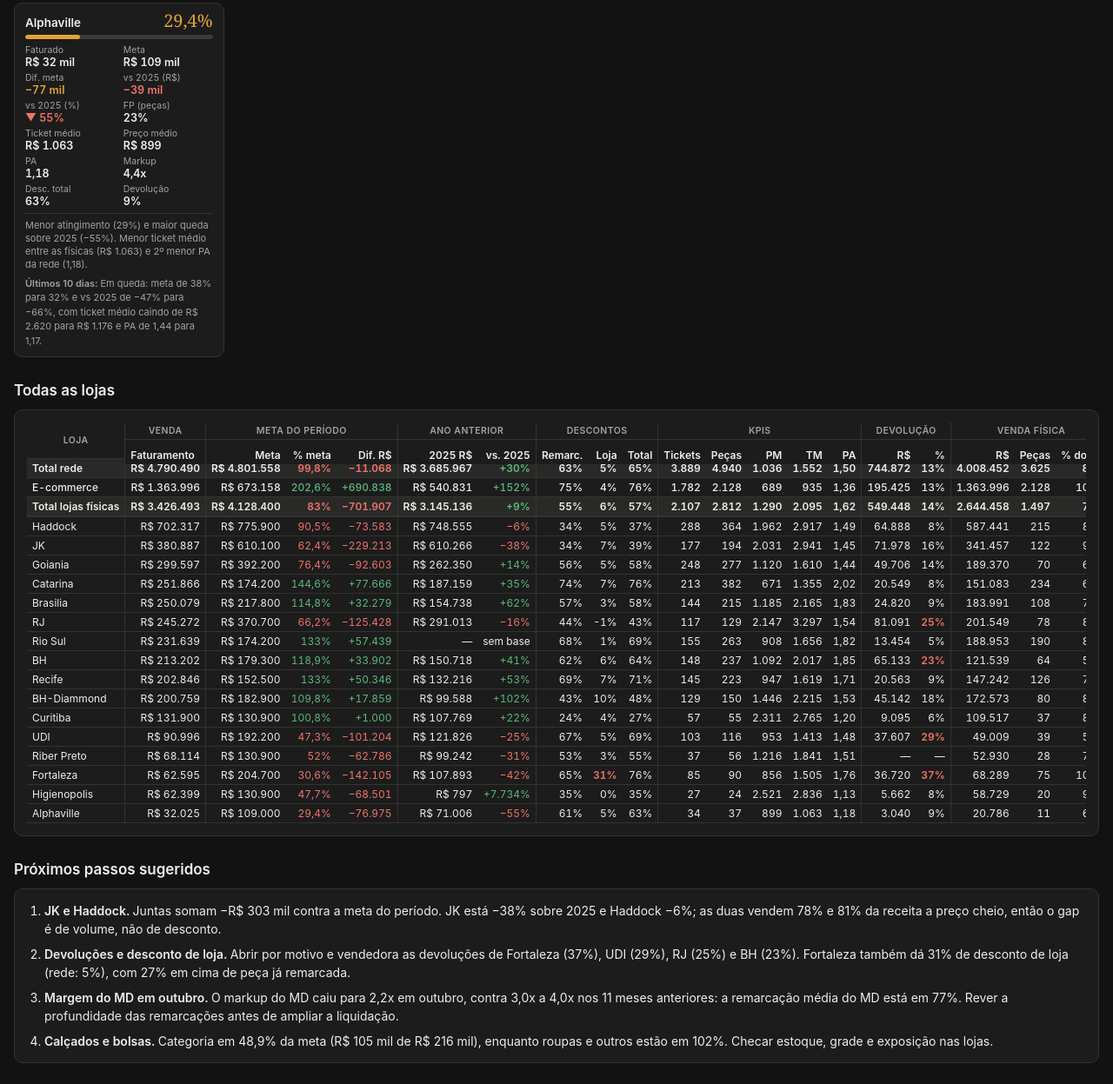
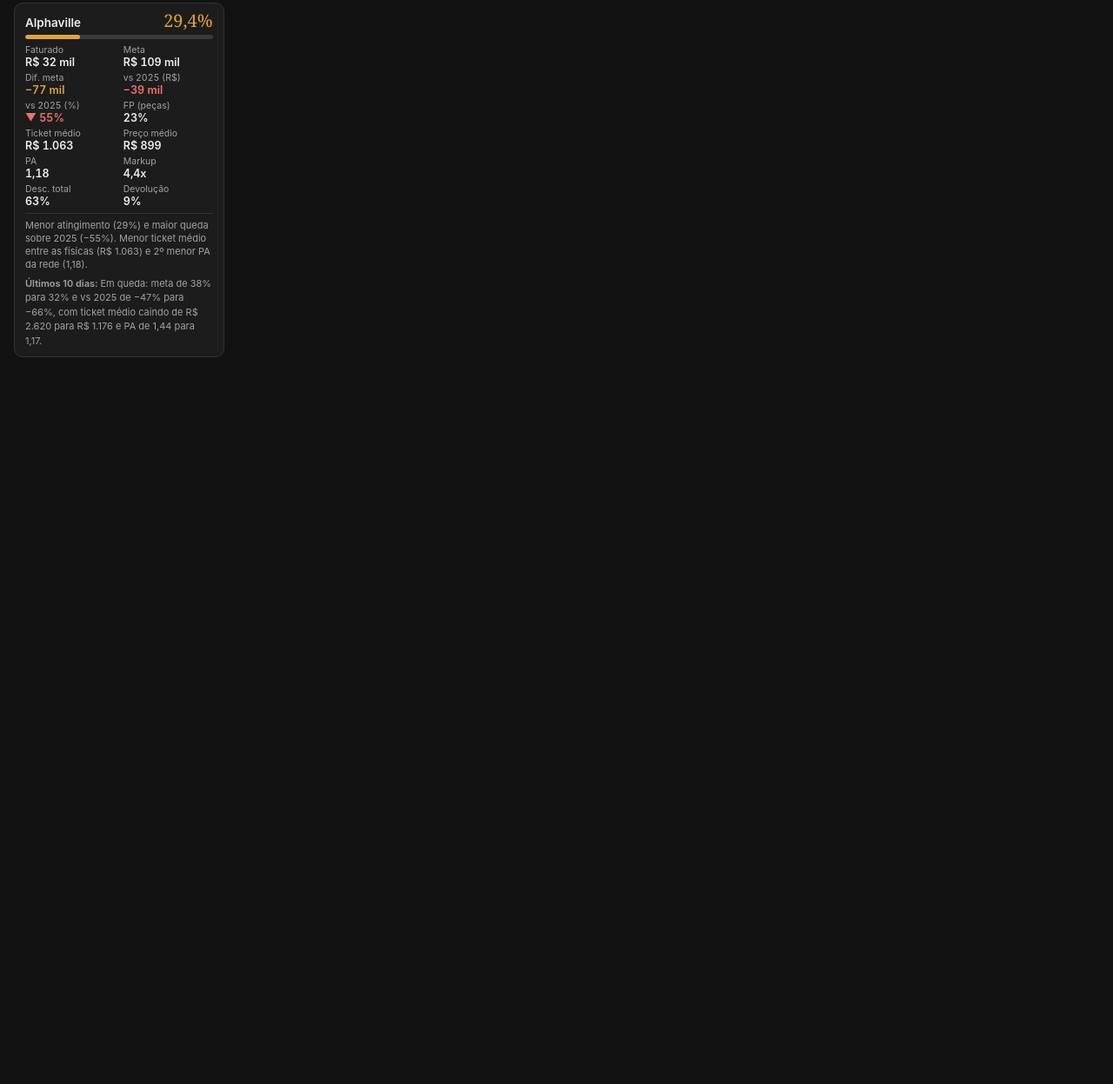
Before and after one commit to vitordomene89-hash/painel-vendas-vv, a plain HTML site: page 2026-10-14-7d906a9d/index.html in a window 1280 px wide. Shown: the part 2227-3474 px from the top of the page at 87% size. After the commit the page ends 2662 px from the top, so only its background shows below. Drawn offline with Linux system fonts and the light colour scheme.

Commit message:
Remove Todas as lojas e Proximos passos

```diff
--- a/2026-10-14-7d906a9d/index.html
+++ b/2026-10-14-7d906a9d/index.html
@@ -281,21 +281,7 @@
   </section>
 
 
-  <section class="vv-sec" id="detalhe">
-    <h2 class="vv-h2">Todas as lojas</h2>
-    <div class="vv-card">
-      <div class="vv-tablewrap" style="max-height:none">
-        <table class="vv-table vv-all" id="tb-lojas" data-source="lojas lojas_calc fpmd_margem canal" data-row-key="loja"><thead></thead><tbody></tbody></table>
-      </div>
-    </div>
-  </section>
 
-  <section class="vv-sec" id="passos">
-    <h2 class="vv-h2">Próximos passos sugeridos</h2>
-    <div class="vv-card">
-      <ol class="vv-steps" id="steps" data-source="analise"></ol>
-    </div>
-  </section>
 </div>
 
 <script>
@@ -673,7 +659,7 @@
   function drawReads() {
     const box = $('#reads'), steps = $('#steps');
     const an = dash.data('analise');
-    if (an.status === 'ok') {
+    if (an.status === 'ok' && steps) {
       steps.innerHTML = '';
       an.data.filter(r => r.tipo === 'acao').forEach(r => {
         const li = document.createElement('li');
```
